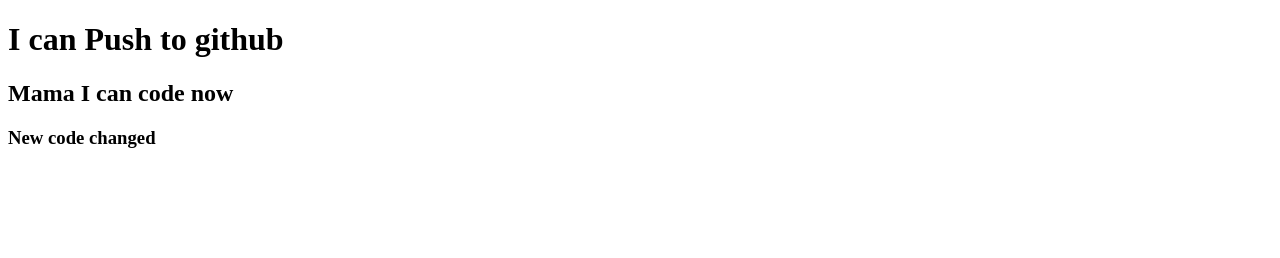
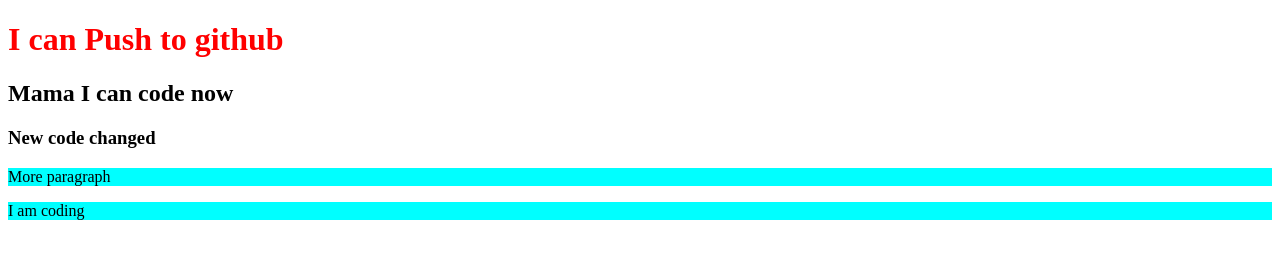
Before and after one commit to ZubaidurBagmar99/my-first-ripo, a plain HTML site: page index.html in a window 1280 px wide. Drawn offline with Linux system fonts and the light colour scheme.

Commit message:
style added

```diff
--- a/index.html
+++ b/index.html
@@ -5,10 +5,13 @@
     <meta http-equiv="X-UA-Compatible" content="IE=edge">
     <meta name="viewport" content="width=device-width, initial-scale=1.0">
     <title>My First Ripository</title>
+    <link rel="stylesheet" href="style.css">
 </head>
 <body>
     <h1>I can Push to github</h1>
     <h2>Mama I can code now</h2>
     <h3>New code changed</h3>
+    <p>More paragraph</p>
+    <p>I am coding</p>
 </body>
 </html>
--- /dev/null
+++ b/style.css
@@ -0,0 +1,6 @@
+h1{
+    color: red;
+}
+p{
+    background-color: aqua;
+}
```
